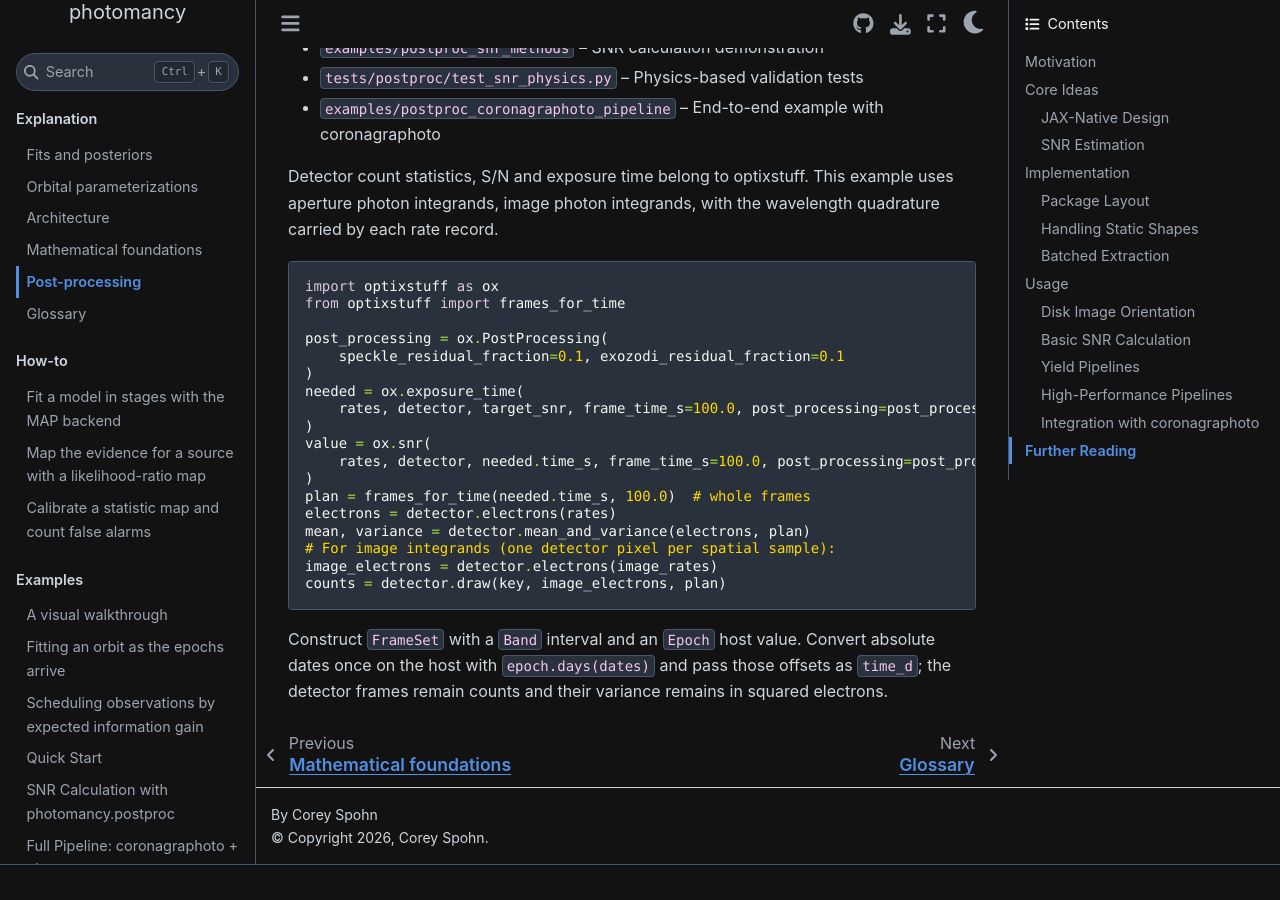
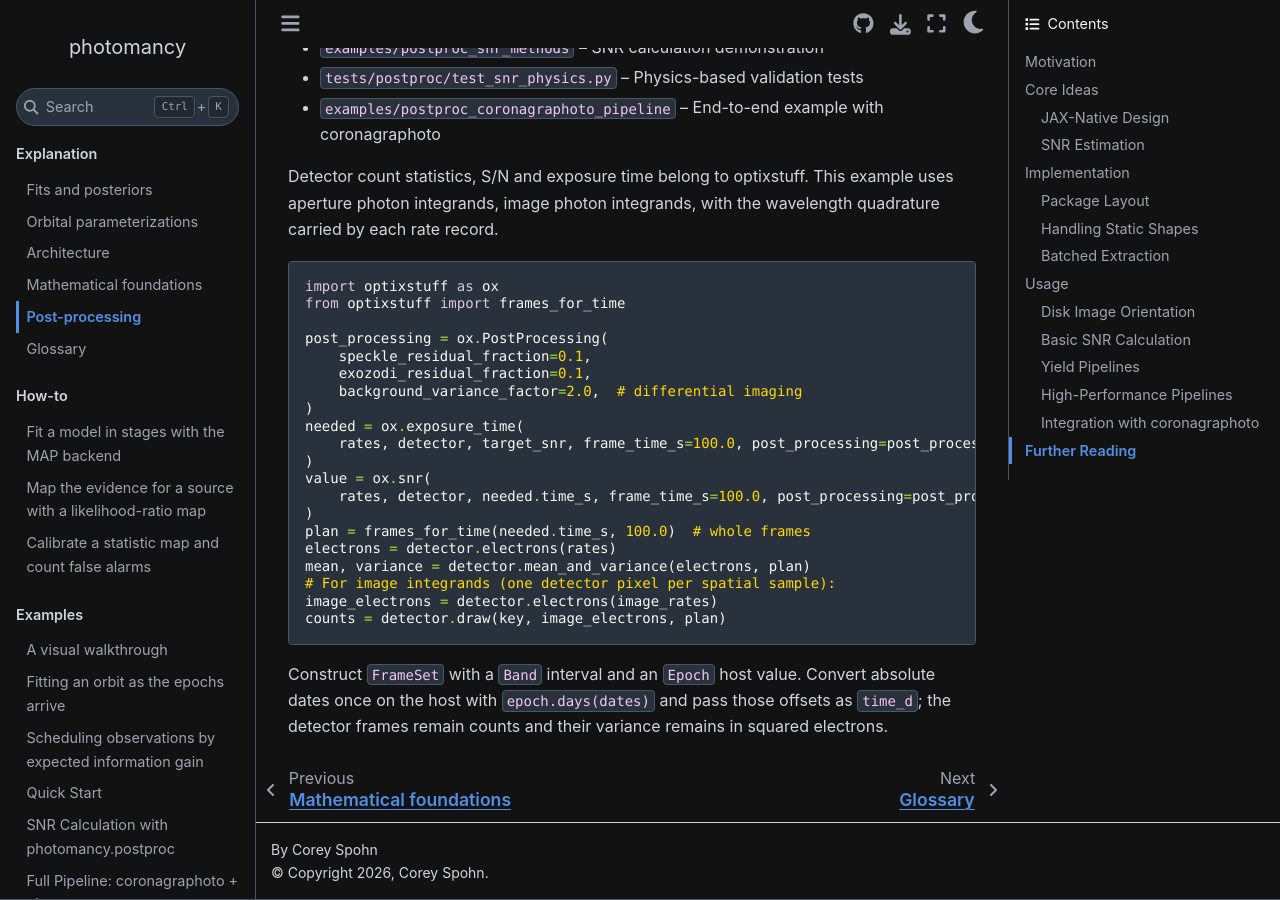
Before and after one commit to CoreySpohn/photomancy, a Sphinx documentation site: the page built from docs/explanation/postprocessing.md, in a window 1280 px wide and 900 px high, scrolled down 5736 px. Built offline with Sphinx 7.4.7 and the Sphinx Book theme 1.1.4, drawn with Linux system fonts in a browser that asks for light colours; pages that are not in the unit, such as notebooks, are missing from menus; before the commit the page ends 6601 px from its top, so only the background shows below that.

Commit message:
docs(postprocessing)!: state background_variance_factor in the calculator example

```diff
--- a/docs/explanation/postprocessing.md
+++ b/docs/explanation/postprocessing.md
@@ -245,7 +245,9 @@ import optixstuff as ox
 from optixstuff import frames_for_time
 
 post_processing = ox.PostProcessing(
-    speckle_residual_fraction=0.1, exozodi_residual_fraction=0.1
+    speckle_residual_fraction=0.1,
+    exozodi_residual_fraction=0.1,
+    background_variance_factor=2.0,  # differential imaging
 )
 needed = ox.exposure_time(
     rates, detector, target_snr, frame_time_s=100.0, post_processing=post_processing
```
